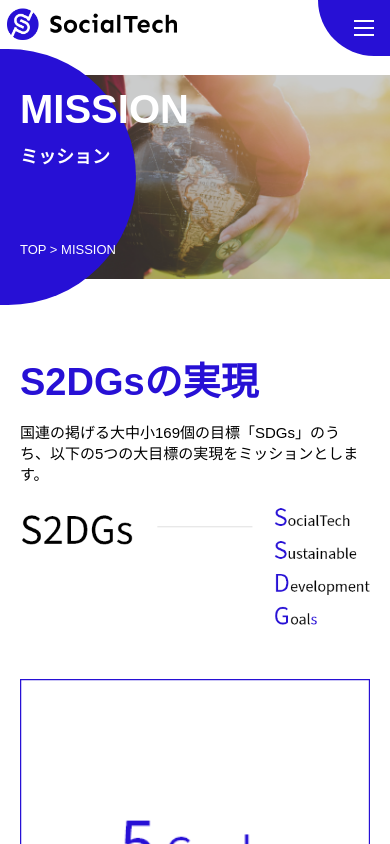
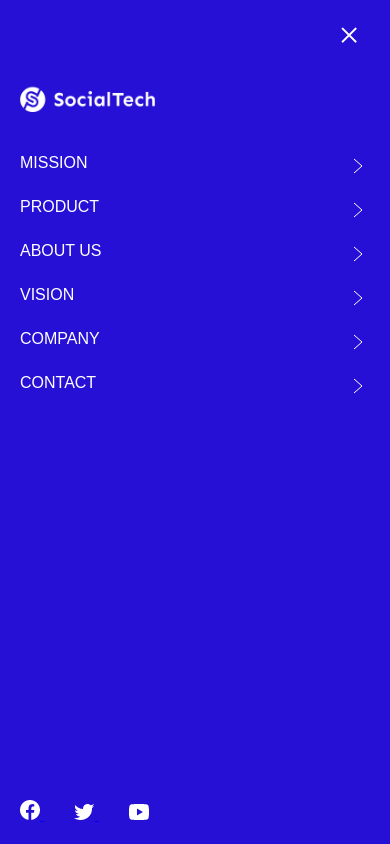
Before and after one commit to ISHIHARA88/kadai_tutorial_output, a plain HTML site: page mission.html in a window 390 px wide. Both pictures are taken after a click on the button 354 px from the left and 29 px from the top of the page. Shown: the top 844 px of the page. Drawn offline with Linux system fonts and the light colour scheme.

Commit message:
6/24修正

```diff
--- a/mission.html
+++ b/mission.html
@@ -26,28 +26,28 @@
       </ul>
     </nav>
 
-    <!--スマホ用メニューボタン -->
-    <button id="menu-sp" onclick="document.getElementById('na-sp')".style.display ='block'>
+<!-- スマホ用メニューボタン -->
+      <button id="menu-sp" onclick="document.getElementById('nav-sp').style.display = 'block'">
         <img src="images/button-menu.png" alt="ナビゲーションを開く">
       </button>
 
       <!-- スマホ用ナビゲーション -->
       <div id="nav-sp">
-      <a id="close" onclick="document.getElementById('nav-sp').style.display='none'"><img src="images/logo-sp.png" alt="トップページに戻る"></a>
+        <button id="close" onclick="document.getElementById('nav-sp').style.display = 'none'">
           <img src="images/button-close.png" alt="ナビゲーションを閉じる">
         </button>
 
         <nav>
           <ul>
             <li>
-            <a href="logo-sp" href="index.html"onclick="document.getElementById('nav-sp')style.display='none'"><img src="images/logo-sp.png"alt="トップページに戻る"</a>
+              <a id="logo-sp" href="index.html" onclick="document.getElementById('nav-sp').style.display = 'none'"><img src="images/logo-sp.png" alt="トップページに戻る"></a>
             </li>
-          <li><a class="menu" href="mission.html" onclick="document.getElementById('nav-sp').style.display='none'">MISSION</a></li>
-          <li><a class="menu" href="product.html" onclick="document.getElementById('nav-sp').style.display='none'">PRODUCT</a></li>
-          <li><a class="menu" href="index.html #aboutus"onclick="document.getElementById('nav-sp').style.display='none'">ABOUT US</a></li>
-          <li><a class="menu" href="index.html #vision"onclick="document.getElementById('nav-sp').style.display-='none'">VISION</a></li>
-          <li><a class="menu" href="index.html #company"onclick="document.getElementById('nav-sp').style.display-='none'">COMPANY</a></li>
-          <li><a class="menu" href="index.html #contact"onclick="document.getElementById('nav-sp').style.display-='none'">CONTACT</a></li>
+            <li><a class="menu" href="mission.html" onclick="document.getElementById('nav-sp').style.display = 'none'">MISSION</a></li>
+            <li><a class="menu" href="product.html" onclick="document.getElementById('nav-sp').style.display = 'none'">PRODUCT</a></li>
+            <li><a class="menu" href="index.html#aboutus" onclick="document.getElementById('nav-sp').style.display = 'none'">ABOUT US</a></li>
+            <li><a class="menu" href="index.html#vision" onclick="document.getElementById('nav-sp').style.display = 'none'">VISION</a></li>
+            <li><a class="menu" href="index.html#company" onclick="document.getElementById('nav-sp').style.display = 'none'">COMPANY</a></li>
+            <li><a class="menu" href="index.html#contact" onclick="document.getElementById('nav-sp').style.display = 'none'">CONTACT</a></li>
           </ul>
         </nav>
     <div id='sns'>
--- a/style.css
+++ b/style.css
@@ -840,11 +840,11 @@ footer {
   }
 
   /* ABOUT US */
-  #about us {
+  #aboutus {
     margin: 80px 20px 80px 20px;
   }
 
-  #about us > div {
+  #aboutus > div {
     flex-direction: column;
   }
 
```
Lines whose indentation alone changed are shown as unchanged.
